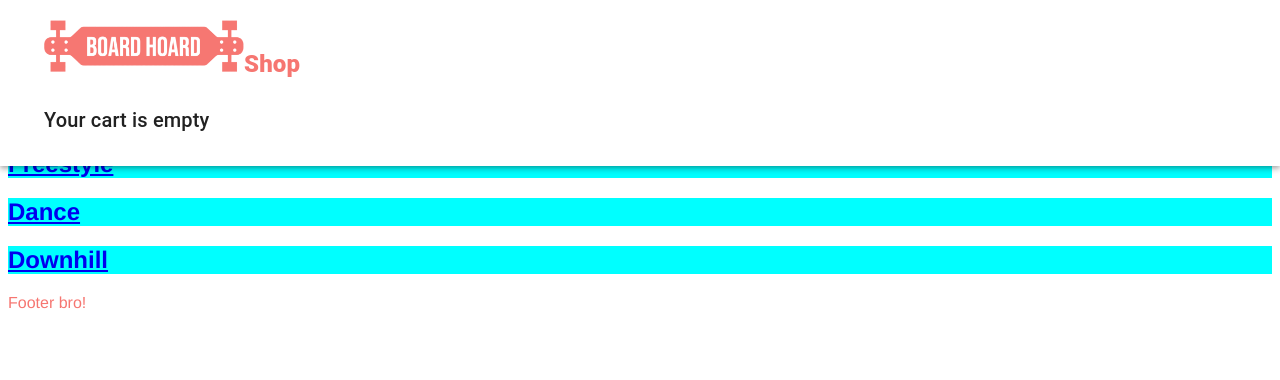
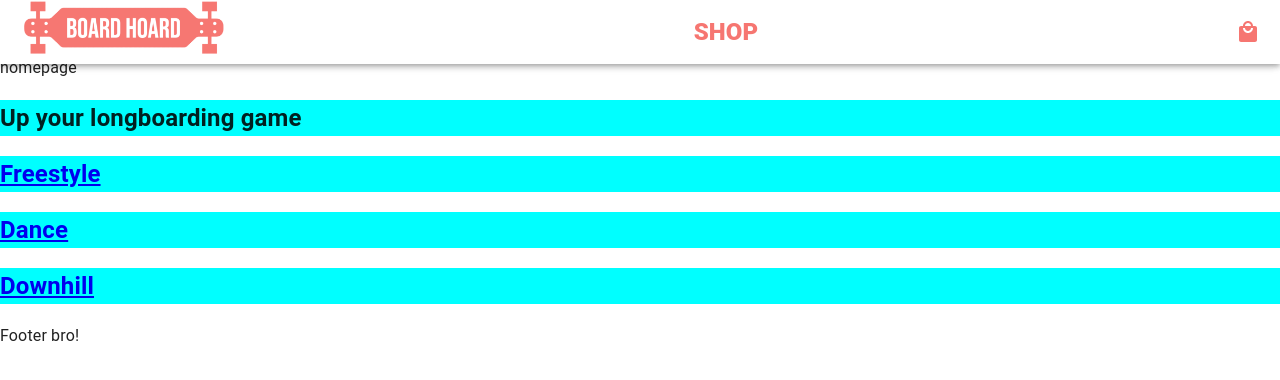
Before and after one commit to sdrew712/board-hoard, a React (Create React App) app in the folder client/: page / in a window 1280 px wide. Shown: the top 380 px of the page. Built offline with nearby package versions, Linux system fonts and the light colour scheme.

Commit message:
add working nav

```diff
--- a/client/src/components/App.jsx
+++ b/client/src/components/App.jsx
@@ -10,6 +10,7 @@ import ProductPage from "./Shop/ProductPage";
 import Success from "./Cart/Success";
 import NotFoundPage from "./NotFoundPage/NotFoundPage";
 import Footer from "./Footer";
+import NotBrokenNav from "./TopBar/NotBrokenNav";
 
 //create mui theme
 const theme = createTheme({
@@ -27,7 +28,8 @@ const App = () => {
   return (
     <ThemeProvider theme={theme}>
       <Router>
-        <TopBar />
+        {/* <TopBar /> */}
+        <NotBrokenNav />
 
         <div style={{ paddingTop: "56px" }}>
           <Switch>
--- a/client/src/components/Cart/index.jsx
+++ b/client/src/components/Cart/index.jsx
@@ -1,26 +1,7 @@
 import React from "react";
 import useCart from "../../hooks/useCart";
 
-import { styled, useTheme } from "@mui/material/styles";
-import Drawer from "@mui/material/Drawer";
-import CssBaseline from "@mui/material/CssBaseline";
-import IconButton from "@mui/material/IconButton";
-import MenuIcon from "@mui/icons-material/Menu";
-import ChevronLeftIcon from "@mui/icons-material/ChevronLeft";
-import ChevronRightIcon from "@mui/icons-material/ChevronRight";
-import LocalMallIcon from "@mui/icons-material/LocalMall";
-
-const DrawerHeader = styled("div")(({ theme }) => ({
-  display: "flex",
-  alignItems: "center",
-  padding: theme.spacing(0, 1),
-  // necessary for content to be below app bar
-  ...theme.mixins.toolbar,
-  justifyContent: "flex-start",
-}));
-
-const Cart = ({ open, setOpen, drawerWidth }) => {
-  const theme = useTheme();
+const Cart = () => {
   const { cart, setCart } = useCart();
 
   //stringify cart to send to backend
@@ -69,50 +50,14 @@ const Cart = ({ open, setOpen, drawerWidth }) => {
     return <p>Your cart is empty</p>;
   }
 
-  const handleDrawerOpen = () => {
-    setOpen(true);
-  };
-
-  const handleDrawerClose = () => {
-    setOpen(false);
-  };
-
   return (
     <>
-      <CssBaseline />
-      <LocalMallIcon
-        color="secondary"
-        aria-label="open drawer"
-        edge="end"
-        onClick={handleDrawerOpen}
-        sx={{ ...(open && { display: "none" }) }}
-      >
-        <MenuIcon />
-      </LocalMallIcon>
-      <Drawer
-        sx={{
-          width: drawerWidth,
-          flexShrink: 0,
-          "& .MuiDrawer-paper": {
-            width: drawerWidth,
-          },
-        }}
-        variant="persistent"
-        anchor="right"
-        open={open}
-      >
-        <DrawerHeader>
-          <IconButton onClick={handleDrawerClose} color="secondary">
-            {theme.direction === "rtl" ? <ChevronLeftIcon /> : <ChevronRightIcon />}
-          </IconButton>
-        </DrawerHeader>
       {/* post to endpoint that redirects to the url generated by stripe for checkout */}
       <form action="http://localhost:3001/create-checkout-session" method="POST">
         {cartItems}
         <input type="hidden" name="cart" value={stringCart} />
         <button type="submit">Checkout</button>
       </form>
-      </Drawer>
     </>
   );
 };
--- /dev/null
+++ b/client/src/components/TopBar/NotBrokenNav.jsx
@@ -0,0 +1,115 @@
+import * as React from "react";
+import { NavLink } from "react-router-dom";
+
+import Cart from "../Cart";
+
+import { styled, useTheme } from "@mui/material/styles";
+import Box from "@mui/material/Box";
+import Drawer from "@mui/material/Drawer";
+import MuiAppBar from "@mui/material/AppBar";
+import Toolbar from "@mui/material/Toolbar";
+import CssBaseline from "@mui/material/CssBaseline";
+import List from "@mui/material/List";
+import Typography from "@mui/material/Typography";
+import Divider from "@mui/material/Divider";
+import IconButton from "@mui/material/IconButton";
+import ChevronLeftIcon from "@mui/icons-material/ChevronLeft";
+import ChevronRightIcon from "@mui/icons-material/ChevronRight";
+import ListItem from "@mui/material/ListItem";
+
+import LocalMallIcon from "@mui/icons-material/LocalMall";
+
+const drawerWidth = 240;
+
+const AppBar = styled(MuiAppBar, {
+  shouldForwardProp: (prop) => prop !== "open",
+})(({ theme, open }) => ({
+  transition: theme.transitions.create(["margin", "width"], {
+    easing: theme.transitions.easing.sharp,
+    duration: theme.transitions.duration.leavingScreen,
+  }),
+  ...(open && {
+    width: `calc(100% - ${drawerWidth}px)`,
+    transition: theme.transitions.create(["margin", "width"], {
+      easing: theme.transitions.easing.easeOut,
+      duration: theme.transitions.duration.enteringScreen,
+    }),
+    marginRight: drawerWidth,
+  }),
+}));
+
+const DrawerHeader = styled("div")(({ theme }) => ({
+  display: "flex",
+  alignItems: "center",
+  padding: theme.spacing(0, 1),
+  // necessary for content to be below app bar
+  ...theme.mixins.toolbar,
+  justifyContent: "flex-start",
+}));
+
+export default function PersistentDrawerRight() {
+  const theme = useTheme();
+  const [open, setOpen] = React.useState(false);
+
+  const handleDrawerOpen = () => {
+    setOpen(true);
+  };
+
+  const handleDrawerClose = () => {
+    setOpen(false);
+  };
+
+  return (
+    <Box sx={{ display: "flex" }}>
+      <CssBaseline />
+      <AppBar position="fixed" open={open}>
+        <Toolbar>
+          <Typography variant="h6" noWrap sx={{ flexGrow: 1 }} component="div">
+            <NavLink to="/" exact activeClassName="active">
+              <img src="/images/BoardHoardHoriz.png" alt="Board Hoard Home" className="bh-logo" />
+            </NavLink>
+          </Typography>
+          <Typography variant="h6" noWrap sx={{ flexGrow: 1 }} component="div" color="secondary">
+            <NavLink to="/shop" exact activeClassName="active" className="nav-item">
+              SHOP
+            </NavLink>
+          </Typography>
+          <IconButton
+            color="inherit"
+            aria-label="open drawer"
+            edge="end"
+            onClick={handleDrawerOpen}
+            sx={{ ...(open && { display: "none" }) }}
+          >
+            <LocalMallIcon color="secondary" />
+          </IconButton>
+        </Toolbar>
+      </AppBar>
+      <Drawer
+        sx={{
+          width: drawerWidth,
+          flexShrink: 0,
+          "& .MuiDrawer-paper": {
+            width: drawerWidth,
+          },
+        }}
+        variant="persistent"
+        anchor="right"
+        open={open}
+      >
+        <DrawerHeader>
+          <IconButton onClick={handleDrawerClose} color="secondary">
+            {theme.direction === "rtl" ? <ChevronLeftIcon /> : <ChevronRightIcon />}
+          </IconButton>
+        </DrawerHeader>
+        <Divider />
+        <List>
+          <ListItem>
+            <Cart />
+          </ListItem>
+        </List>
+        <Divider />
+      </Drawer>
+    </Box>
+  );
+}
```
Lines whose indentation alone changed are shown as unchanged.
